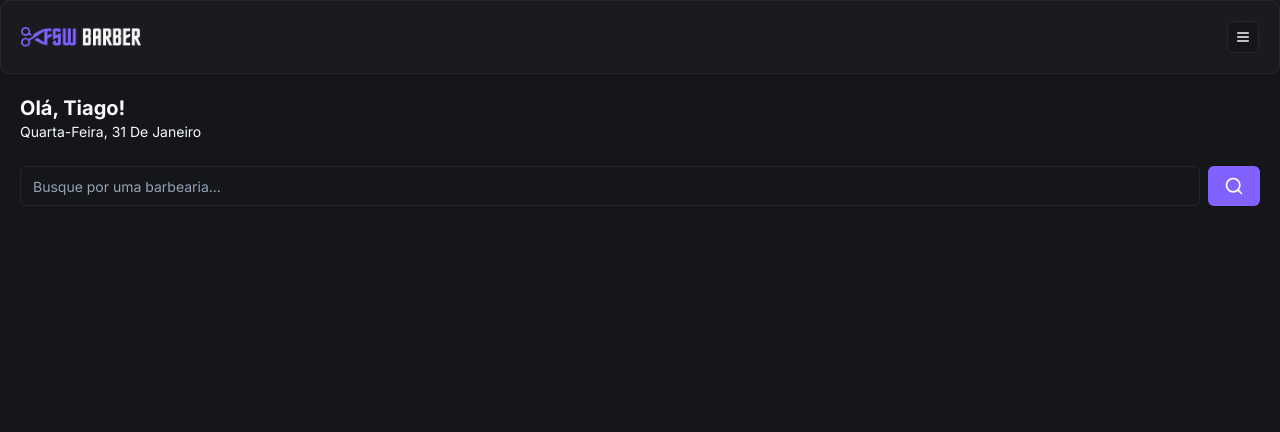
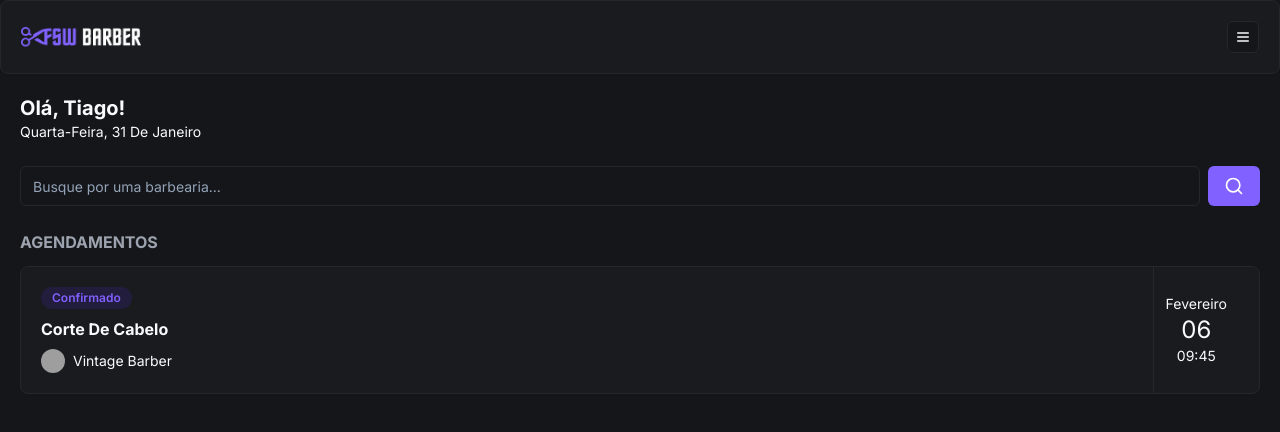
Before and after one commit to tiago-mends/FSW-Barber, a Next.js app: page / in a window 1280 px wide. Shown: the top 432 px of the page. Built offline with nearby package versions, Linux system fonts and the light colour scheme; grey boxes are pictures that could not be loaded.

Commit message:
feat: add initial booking component

```diff
--- a/app/(home)/page.tsx
+++ b/app/(home)/page.tsx
@@ -2,6 +2,7 @@
 import { ptBR } from "date-fns/locale";
 import Header from "../_components/header";
 import Search from "./_components/search";
+import BookingItem from "../_components/booking-item";
 
 export default function Home() {
   return (
@@ -20,6 +21,13 @@
       <div className="px-5 mt-6">
         <Search />
       </div>
+
+      <div className="px-5 mt-6">
+        <h2 className="text-sx uppercase text-gray-400 font-bold mb-3">
+          Agendamentos
+        </h2>
+        <BookingItem />
+      </div>
     </div>
   );
 }
--- /dev/null
+++ b/app/_components/booking-item.tsx
@@ -0,0 +1,35 @@
+import { Card, CardContent } from "./ui/card";
+import { Badge } from "./ui/badge";
+import { Avatar, AvatarFallback, AvatarImage } from "./ui/avatar";
+
+const BookingItem = () => {
+  return (
+    <Card>
+      <CardContent className="p-5 flex justify-between py-0">
+        <div className="flex flex-col gap-2 py-5">
+          <Badge className="bg-[#221C3D] text-primary hover:bg-[#221C3D] w-fit">
+            Confirmado
+          </Badge>
+          <h2 className="font-bold capitalize">Corte de cabelo</h2>
+
+          <div className="flex items-center gap-2">
+            <Avatar className="h-6 w-6">
+              <AvatarImage src="https://utfs.io/f/0ddfbd26-a424-43a0-aaf3-c3f1dc6be6d1-1kgxo7.png" />
+              <AvatarFallback>Aa</AvatarFallback>
+            </Avatar>
+
+            <h3 className="text-sm">Vintage Barber</h3>
+          </div>
+        </div>
+
+        <div className="flex flex-col px-3 items-center justify-center border-l border-solid border-secondary">
+          <p className="text-sm">Fevereiro</p>
+          <div className="text-2xl">06</div>
+          <p className="text-sm">09:45</p>
+        </div>
+      </CardContent>
+    </Card>
+  );
+};
+
+export default BookingItem;
--- /dev/null
+++ b/app/_components/ui/avatar.tsx
@@ -0,0 +1,50 @@
+"use client"
+
+import * as React from "react"
+import * as AvatarPrimitive from "@radix-ui/react-avatar"
+
+import { cn } from "@/app/_lib/utils"
+
+const Avatar = React.forwardRef<
+  React.ElementRef<typeof AvatarPrimitive.Root>,
+  React.ComponentPropsWithoutRef<typeof AvatarPrimitive.Root>
+>(({ className, ...props }, ref) => (
+  <AvatarPrimitive.Root
+    ref={ref}
+    className={cn(
+      "relative flex h-10 w-10 shrink-0 overflow-hidden rounded-full",
+      className
+    )}
+    {...props}
+  />
+))
+Avatar.displayName = AvatarPrimitive.Root.displayName
+
+const AvatarImage = React.forwardRef<
+  React.ElementRef<typeof AvatarPrimitive.Image>,
+  React.ComponentPropsWithoutRef<typeof AvatarPrimitive.Image>
+>(({ className, ...props }, ref) => (
+  <AvatarPrimitive.Image
+    ref={ref}
+    className={cn("aspect-square h-full w-full", className)}
+    {...props}
+  />
+))
+AvatarImage.displayName = AvatarPrimitive.Image.displayName
+
+const AvatarFallback = React.forwardRef<
+  React.ElementRef<typeof AvatarPrimitive.Fallback>,
+  React.ComponentPropsWithoutRef<typeof AvatarPrimitive.Fallback>
+>(({ className, ...props }, ref) => (
+  <AvatarPrimitive.Fallback
+    ref={ref}
+    className={cn(
+      "flex h-full w-full items-center justify-center rounded-full bg-muted",
+      className
+    )}
+    {...props}
+  />
+))
+AvatarFallback.displayName = AvatarPrimitive.Fallback.displayName
+
+export { Avatar, AvatarImage, AvatarFallback }
--- /dev/null
+++ b/app/_components/ui/badge.tsx
@@ -0,0 +1,36 @@
+import * as React from "react"
+import { cva, type VariantProps } from "class-variance-authority"
+
+import { cn } from "@/app/_lib/utils"
+
+const badgeVariants = cva(
+  "inline-flex items-center rounded-full border px-2.5 py-0.5 text-xs font-semibold transition-colors focus:outline-none focus:ring-2 focus:ring-ring focus:ring-offset-2",
+  {
+    variants: {
+      variant: {
+        default:
+          "border-transparent bg-primary text-primary-foreground hover:bg-primary/80",
+        secondary:
+          "border-transparent bg-secondary text-secondary-foreground hover:bg-secondary/80",
+        destructive:
+          "border-transparent bg-destructive text-destructive-foreground hover:bg-destructive/80",
+        outline: "text-foreground",
+      },
+    },
+    defaultVariants: {
+      variant: "default",
+    },
+  }
+)
+
+export interface BadgeProps
+  extends React.HTMLAttributes<HTMLDivElement>,
+    VariantProps<typeof badgeVariants> {}
+
+function Badge({ className, variant, ...props }: BadgeProps) {
+  return (
+    <div className={cn(badgeVariants({ variant }), className)} {...props} />
+  )
+}
+
+export { Badge, badgeVariants }
--- a/package.json
+++ b/package.json
@@ -12,6 +12,7 @@
     "seed": "ts-node prisma/seed.ts"
   },
   "dependencies": {
+    "@radix-ui/react-avatar": "^1.0.4",
     "@radix-ui/react-slot": "^1.0.2",
     "class-variance-authority": "^0.7.0",
     "clsx": "^2.1.0",
@@ -32,6 +33,8 @@
     "eslint": "^8",
     "eslint-config-next": "14.1.0",
     "postcss": "^8",
+    "prettier": "^3.2.4",
+    "prettier-plugin-tailwindcss": "^0.5.11",
     "prisma": "^5.9.0",
     "tailwindcss": "^3.3.0",
     "ts-node": "^10.9.2",
```
Also changed, not shown: 1 other file (tests, documents, lock files or other folders).
